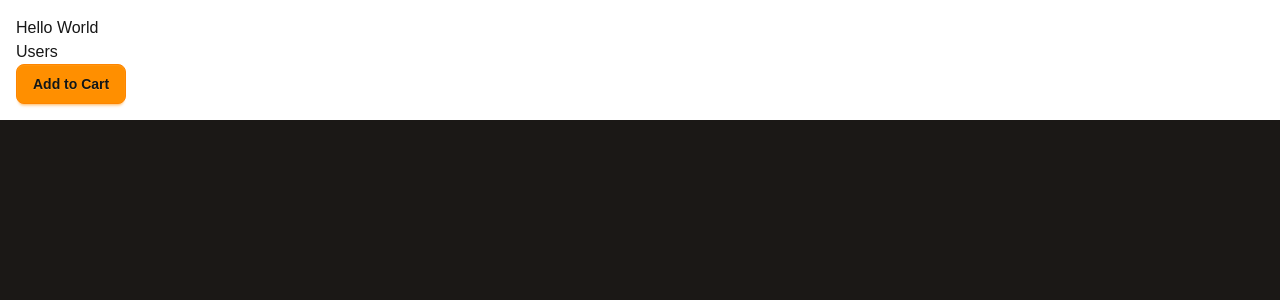
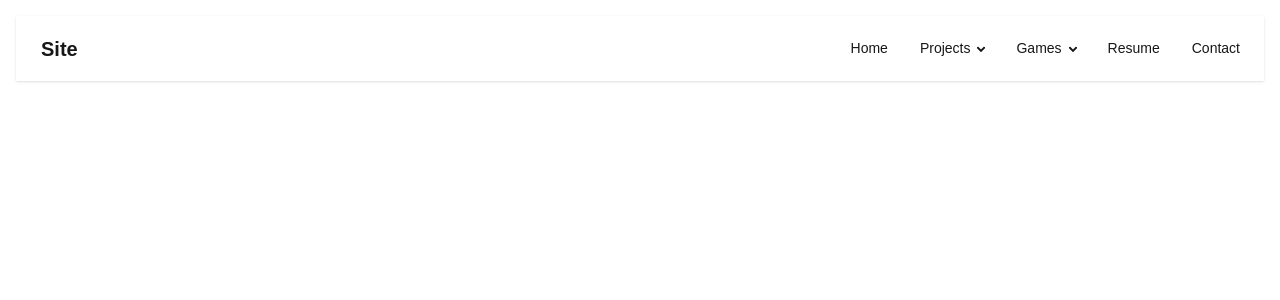
Before and after one commit to Codster177/web-dev-learning, a Next.js app in the folder next-app/: page / in a window 1280 px wide. Shown: the top 300 px of the page. Built offline with nearby package versions, Linux system fonts and the light colour scheme.

Commit message:
Navbar development

```diff
--- /dev/null
+++ b/next-app/app/components/NavBar/NavBar.tsx
@@ -0,0 +1,28 @@
+import React from 'react'
+import NavBarItem from './NavBarItem';
+
+const NavBarCss = "navbar bg-base-100 shadow-sm";
+
+interface Props{
+    websiteName: string;
+}
+
+const NavBar = (props: Props) => {
+    let projectsList = ["Symptomatch", "Bound by the Book", "Time Management Calculator"]
+    let gamesList = ["Boomerang Bunnie", "Growing Up", "Floral Felines", "Stray Spirit"]
+
+    return (
+    <div className={NavBarCss}>
+        <div className = "flex-1">
+            <a className = "btn btn-ghost text-xl">{props.websiteName}</a>
+        </div>
+        <NavBarItem>Home</NavBarItem>
+        <NavBarItem dropDown={true} dropDownList={projectsList}>Projects</NavBarItem>
+        <NavBarItem dropDown={true} dropDownList={gamesList}>Games</NavBarItem>
+        <NavBarItem>Resume</NavBarItem>
+        <NavBarItem>Contact</NavBarItem>
+    </div>
+  )
+}
+
+export default NavBar
--- /dev/null
+++ b/next-app/app/components/NavBar/NavBarItem.tsx
@@ -0,0 +1,41 @@
+import React from 'react'
+
+
+interface Props{
+    children: string;
+    dropDown?: boolean;
+    dropDownList?: string[];
+}
+
+function navBarHelper(children: string, dropDown: boolean, dropDownList: string[]){
+    if (dropDown == false)
+    {
+        return <li><a>{children}</a></li>
+    }
+    else
+    {
+        return (<li>
+            <details>
+                <summary>{children}</summary>
+                <ul className="dark: bg-gray-700 bg-base-100 rounded-t-none p-2">
+                    {dropDownList.map((item, index)=>(
+                        <li key = {index}><a>{item}</a></li>
+                    ))}
+                </ul>
+            </details>
+            </li>)
+    }
+}
+
+
+const NavBarItem = ({children, dropDown = false, dropDownList = []}: Props) => {
+    return (
+    <div className = "flex-none">
+            <ul className='menu menu-horizontal px-1'>
+                {navBarHelper(children, dropDown, dropDownList)}
+            </ul>
+    </div>
+  )
+}
+
+export default NavBarItem
--- a/next-app/app/globals.css
+++ b/next-app/app/globals.css
@@ -1,6 +1,6 @@
 @import "tailwindcss";
 @plugin "daisyui"{
-  themes: halloween --default, dark --prefersdark;
+  themes: light --default, dark --prefersdark;
 }
 
 :root {
--- a/next-app/app/page.tsx
+++ b/next-app/app/page.tsx
@@ -1,12 +1,11 @@
 import Link from "next/link";
 import ProductCard from "./components/ProductCard/ProductCard";
+import NavBar from "./components/NavBar/NavBar";
 
 export default function Home() {
   return (
     <>
-    <h1>Hello World</h1>
-    <Link href="/users">Users</Link>
-    <ProductCard/>
+    <NavBar websiteName="Site"/>
     </>
   )
 }
```
Also changed, not shown: 1 other file (tests, documents, lock files or other folders).
